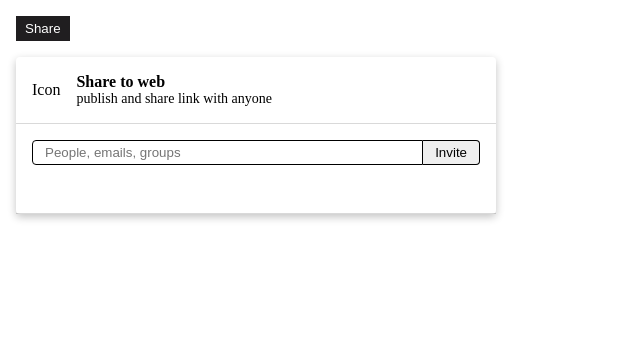
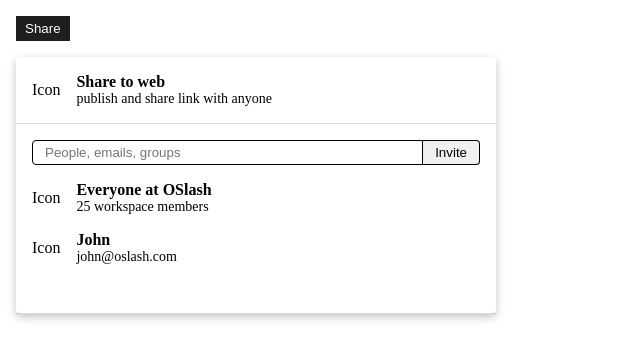
Before and after one commit to sumukha666/share-button, a React (Create React App) app: page / in a window 1280 px wide. Both pictures are taken after a click on the button "Share". Shown: the top 358 px of the page, without its empty margins (0-640 px from the left). Built offline with nearby package versions, Linux system fonts and the light colour scheme.

Commit message:
feat(shareCard): displaying user who got the access

```diff
--- a/src/components/share-button/ShareBtn.js
+++ b/src/components/share-button/ShareBtn.js
@@ -17,7 +17,7 @@ const ShareBtn = (props) => {
   return (
     <>
       <Button label="Share" onClick={toggleShare} />
-      {showCard && <ShareCard dispSearch={()=> setShowSearch(true)} />}
+      {showCard && <ShareCard dispSearch={()=> setShowSearch(true)} accessUsers={props.accessUsers} />}
       {
         showSearch && <SearchProfile onInvite={onInvite} {...props} />
        }
--- a/src/components/share-button/card-elements/Body.js
+++ b/src/components/share-button/card-elements/Body.js
@@ -1,21 +1,29 @@
 import React from "react";
 import SearchField from "../../common/SearchField";
+import UserProfile from "../../common/UserProfile";
 
 const Body = (props) => {
-  const { dispSearch } = props;
+  const { dispSearch, accessUsers } = props;
   const inputClick = () => {
     dispSearch(true);
   };
 
   return (
-    <div>
+    <>
       <SearchField
         name="search"
         placeholder="People, emails, groups"
         onClick={inputClick}
         btnLabel="Invite"
       />
-    </div>
+      <div>
+        {accessUsers.map((user) => (
+          <div className="mr-t-1-r" key={user.name}>
+            <UserProfile title={user.name} info={user.info || user.email} />
+          </div>
+        ))}
+      </div>
+    </>
   );
 };
 
--- a/src/system/config/default.values.js
+++ b/src/system/config/default.values.js
@@ -1,12 +1,23 @@
 export const users = [
   {
     name: "Wade Cooper",
+    email: "wade.cooper@oslash.com",
   },
   {
     name: "Arlene Mccoy",
+    email: "arlene.mccoy@oslash.com",
   },
 ];
 
-export const groups = [{ name: "Product" }, { name: "Engineering" }];
+export const groups = [
+  { name: "Product", info: "50 workspace members" },
+  { name: "Engineering", info: "300 workspace members" },
+];
 
-export const accessProfiles = [{ name: "Everyone at OSlash" }];
+export const accessProfiles = [
+  { name: "Everyone at OSlash", info: "25 workspace members" },
+  {
+    name: "John",
+    email: "john@oslash.com",
+  },
+];
```
